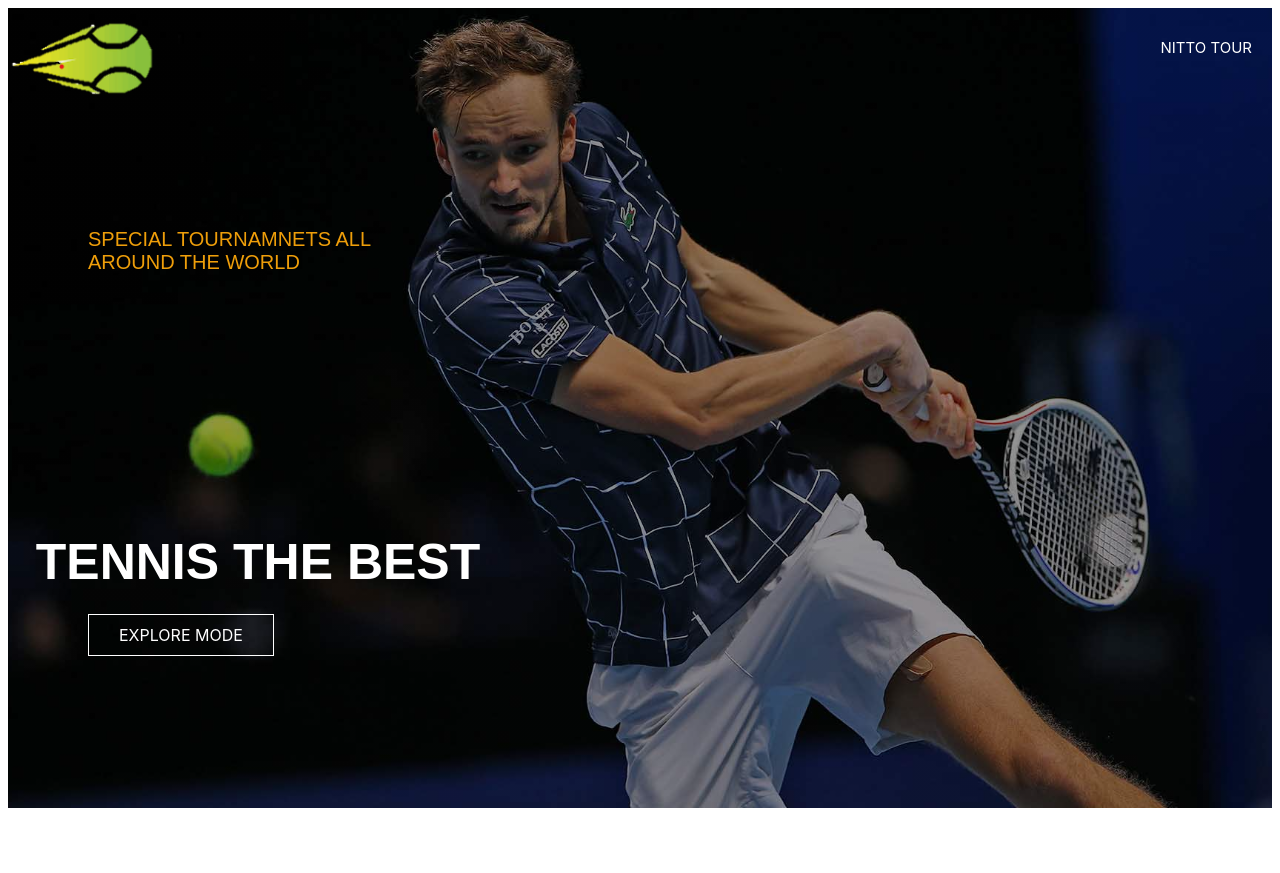
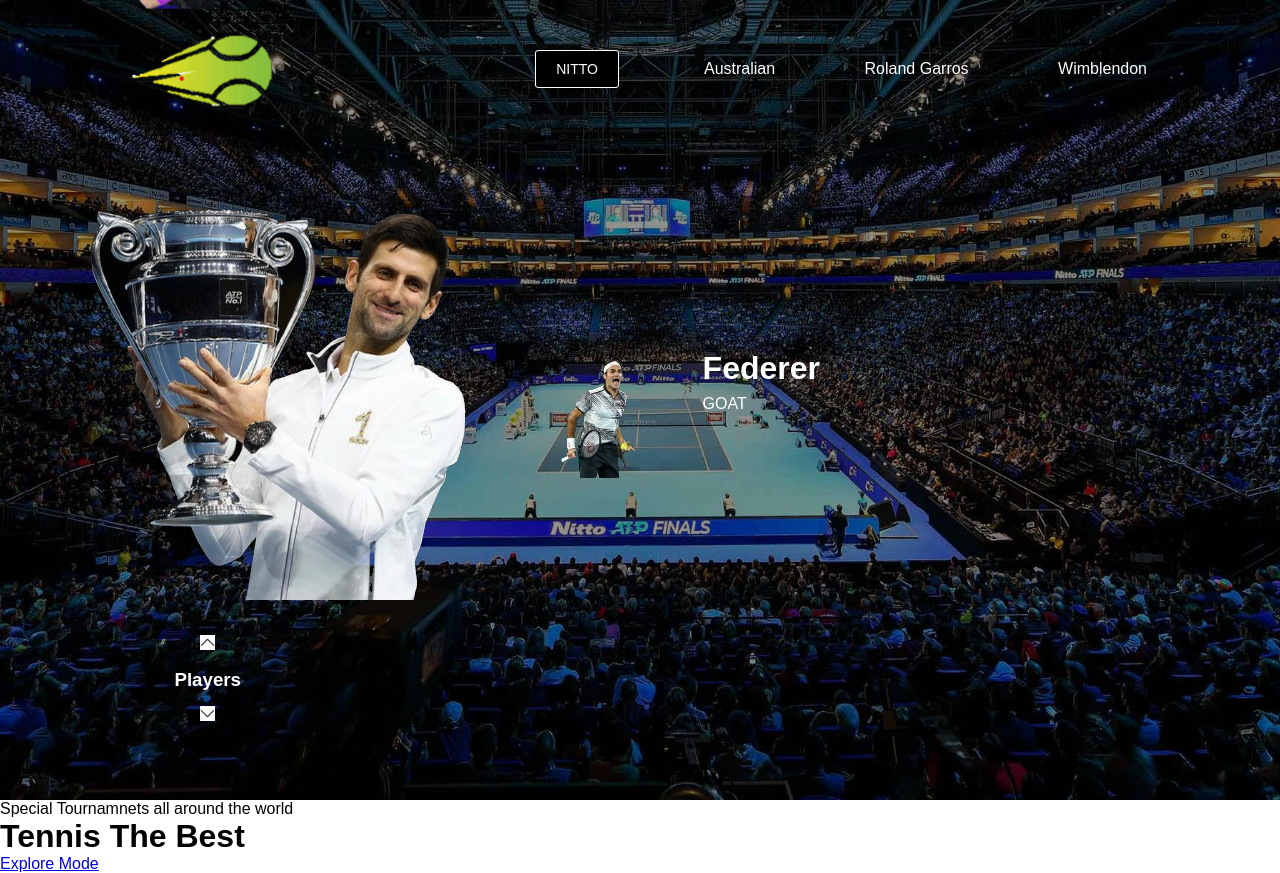
Before and after one commit to Juanmartin1111/ProTennisCatalog_jr, a plain HTML site: page index.html in a window 1280 px wide. Before the commit the page ends 816 px from the top, so only its background shows below. Drawn offline with Linux system fonts and the light colour scheme.

Commit message:
Final site

```diff
--- a/index.html
+++ b/index.html
@@ -1,4 +1,3 @@
-
 <!-- Juan Ramirez
 Date: 11/18/2020
 Class: Software Engineering
@@ -7,25 +6,81 @@
 <html>
 <head>
 <title>Pro Tennis Catalog</title>
-<link href="pro-catalog.css" rel="stylesheet" type="text/css">
+<link href="pro_tennis.css" rel="stylesheet" type="text/css">
 
 </head>
 <body>
     <header>
+    <div class="main">
+        <nav>
+            <div class="logo">
+                <img src="images/ball.png">
+            </div>
+            <div class="menu-bar">
+                <ul>
+                    <li class = "active"><a href="https://www.nittoatpfinals.com/en/scores-centre/group-standings"> NITTO</a>
+                    <li><a href="#" > Australian</a></li>
+                    <li><a href="#"> Roland Garros</a></li>
+                    <li><a href="#"> Wimblendon</a>
+                        <div class="sub-menu">
+                            <ul>
+                                <li><a href="#" > hola</a></li>
+                                <li><a href="#" > soy</a></li>
+                                <li><a href="#" > martin</a></li>
+                            </ul>
+                        </div>
+                    </li>
+                   <!--<li><a href="#"> US Open </a></li>-->
+                </ul>
+            </div>
+        </nav>
 
-        <div class="row">
-            <div class="logo">
-            <img src="ball.png">
+        <div class="information">
+            <div class="overlay"></div>
+            <a href="https://www.atptour.com/en/players/novak-djokovic/d643/overview"><img src="images/djokovic.png" class="best"/></a>
+            <div>
+                <h1>Djokovic</h1>
+                <p>Ugly</p>
             </div>
-        <ul class="links">
-            <li><a href="https://www.nittoatpfinals.com/en/scores-centre/group-standings"> NITTO TOUR </a></li>
+            <div id="circle">
+                <div class="feature one">
+                    <a href="https://www.atptour.com/en/players/roger-federer/f324/overview"><img src="images/federer1.png"/></a>
+                    <div>
+                        <h1>Federer</h1>
+                        <p>GOAT</p>
+                    </div>
+                </div>
+                <div class="feature two">
+                    <a href="https://www.atptour.com/en/players/rafael-nadal/n409/overview"><img src="images/nadal1.png"/></a>
+                    <div>
+                        <h1>Nadal</h1>
+                        <p>Fast feet</p>
+                    </div>
+                </div>
+                <div class="feature three">
+                    <a href="https://www.atptour.com/en/players/dominic-thiem/tb69/overview"><img src="images/thiem1.png"/></a>
+                    <div>
+                        <h1>Thiem</h1>
+                        <p>Monster Backhand</p>
+                    </div>
+                </div>
+                <div class="feature four">
+                    <a href="https://www.atptour.com/en/players/daniil-medvedev/mm58/overview"><img src="images/medvedev1.png"/></a>
+                    <div>
+                        <h1>Medvedev</h1>
+                        <p>Grinder</p>
+                    </div>
+                </div>
+            </div>
+        </div>
 
+        <div class="controls">
+            <img src="images/up.png" id="upArrow">
+            <h3>Players</h3>
+            <img src="images/up.png" id="downArrow">
+        </div>
 
-        </ul>
-
-
-
-        </div>
+    </div>
 
         <div class="dream">
             <p> Special Tournamnets all around the world</p>
@@ -43,6 +98,29 @@
 
     </header>
 
+    <script>
+        var circle = document.getElementById("circle");
+        var upArrow = document.getElementById("upArrow");
+        var downArrow = document.getElementById("downArrow");
+
+        var rotateValue = circle.style.transform;
+        var rotateSum;
+
+        upArrow.onclick = function()
+        {
+            rotateSum = rotateValue + "rotate(-90deg)";
+            circle.style.transform = rotateSum;
+            rotateValue = rotateSum;
+        }
+
+        downArrow.onclick = function()
+        {
+            rotateSum = rotateValue + "rotate(90deg)";
+            circle.style.transform = rotateSum;
+            rotateValue = rotateSum;
+        }
+    </script>
+
 
 </body>
 </html>
--- /dev/null
+++ b/pro_tennis.css
@@ -0,0 +1,183 @@
+*{
+    margin: 0;
+    padding: 0;
+    font-family: sans-serif;
+}
+header
+{
+    background-image:linear-gradient(rgba(0, 0, 0, 0.411),rgba(0, 0, 0, 0.411)),url(images/background.jpg);
+    height: 100vh;
+    background-size: cover;
+    background-position: center;
+
+
+}
+
+.main {
+    width: 100%;
+    height: 100vh;
+    position: relative;
+    overflow: hidden;
+    /*background: linear-gradient(to right,#9c27b0, #8ecdff );*/
+}
+nav{
+    width: 80%;
+    position: sticky;
+    margin: 20px auto;
+    z-index: 1;
+    display: flex;
+    align-items: center;
+}
+.logo{
+    flex-basis: 20%;
+}
+.logo img{
+    width: 150px;
+}
+.menu-bar{
+    flex: 1;
+    text-align: right;
+}
+
+.menu-bar ul li{
+    list-style: none;
+    display: inline-block;
+    margin: 0 5px;
+    margin-top: 0px;
+    margin-left: 80px;
+}
+.menu-bar ul li a{
+    color:white;
+    text-decoration: none;
+}
+.active, .menu-bar ul li:hover
+{
+background-color: black;
+border: 1px solid rgb(255, 255, 255);
+padding: 10px 20px;
+color: white;
+text-decoration: none;
+
+font-size: 14px;
+border-radius: 3px;
+}
+.information{
+    width: 1000px;
+    height: 1000px;
+    position: absolute;
+    top: 50%;
+    left: -25%;
+    transform: translateY(-50%);
+}
+#circle{
+    width: 1000px;
+    height: 1000px;
+    position: absolute;
+    top: 0;
+    left: 0;
+    border-radius: 50%;
+    transform: rotate(0deg);
+    transition: 1s;
+}
+.feature img{
+    width: 128px;
+}
+.feature{
+    position: absolute;
+    display: flex;
+    color: white;
+}
+.feature div{
+    margin-left: 30px;
+}
+.feature div p{
+    margin-top: 8px;
+}
+.one{
+    top: 450px;
+    right: -140px;
+}
+.two{
+    top: -80px;
+    left: 350px;
+    transform: rotate(-90deg);
+}
+.three{
+    bottom: 450px;
+    left: -130px;
+    transform: rotate(-180deg);
+}
+.four{
+    bottom: -140px;
+    right: 350px;
+    transform: rotate(-270deg);
+}
+.best{
+    width: 400px;
+    position: absolute;
+    top: 50%;
+    left: 40%;
+    transform: translateY(-50%);
+    z-index: 1;
+}
+.controls{
+    position: absolute;
+    right: 80%;
+    top: 85%;
+    transform: translateY(-50%);
+    text-align: center;
+}
+.controls h3{
+    margin: 15px 15px;
+    color: white;
+}
+#upArrow{
+    width: 15px;
+    cursor: pointer;
+}
+#downArrow{
+    width: 15px;
+    cursor: pointer;
+    transform: rotate(180deg);
+}
+.overlay{
+    width: 0;
+    height: 0;
+    border-top: 500px solid transparent;
+    border-right: 500px solid transparent;
+    border-bottom: 500px solid transparent;
+    border-left: 500px solid transparent;
+    position: absolute;
+    left: 0;
+    top: 0;
+}
+.sub-menu{
+    display: none;
+}
+.menu-bar ul li:hover .sub-menu{
+    text-align: left;
+    display: flex;
+    position: absolute;
+    background: transparent;
+    margin-top: 5px;
+    margin-left: -90px;
+}
+.menu-bar ul li:hover .sub-menu ul{
+    text-align: left;
+    display: block;
+    margin: 10px;
+}
+.menu-bar ul li:hover .sub-menu ul li{
+    width: 150px;
+    padding: 10px;
+    border-bottom: 1px dotted white;
+    background: transparent;
+    border-radius: 0;
+    text-align: left;
+}
+.menu-bar ul li:hover .sub-menu ul li:last-child{
+    border-bottom: none;
+}
+.menu-bar ul li:hover .sub-menu ul li a:hover{
+    color: rgba(11, 203, 236, 0.5);
+}
```
Also changed, not shown: images/background.jpg (added), images/ball.png (added), images/djokovic.png (added), images/down.jpg (added), images/federer.jpg (added), images/federer1.png (added), images/medvedev.jpg (renamed from medvedev.jpg), images/medvedev1.png (added), images/nadal.jpg (added), images/nadal1.png (added), images/thiem.jpg (added), images/thiem1.png (added), images/up.png (added), roger.jpg (deleted).
